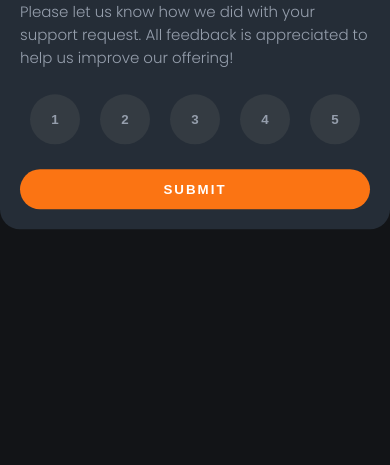
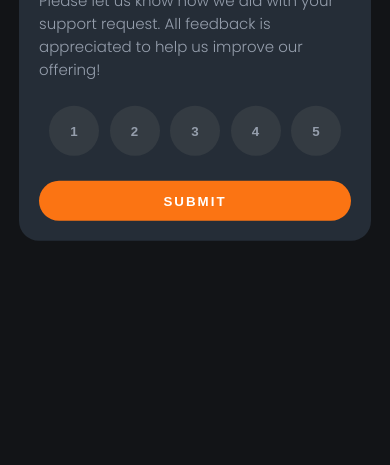
Before and after one commit to Shreyav1231/Interactive-rating-card, a plain HTML site: page index.html in a window 390 px wide. Shown: the part 379-844 px from the top of the page. Drawn offline with Linux system fonts and the light colour scheme.

Commit message:
Update style.css

```diff
--- a/style.css
+++ b/style.css
@@ -104,3 +104,10 @@ p {
 #box-2 {
     text-align: center;
 }
+
+@media screen and (max-width: 600px) {
+    .container {
+        max-width: 80%;
+        min-width: auto;
+    }
+}
```
